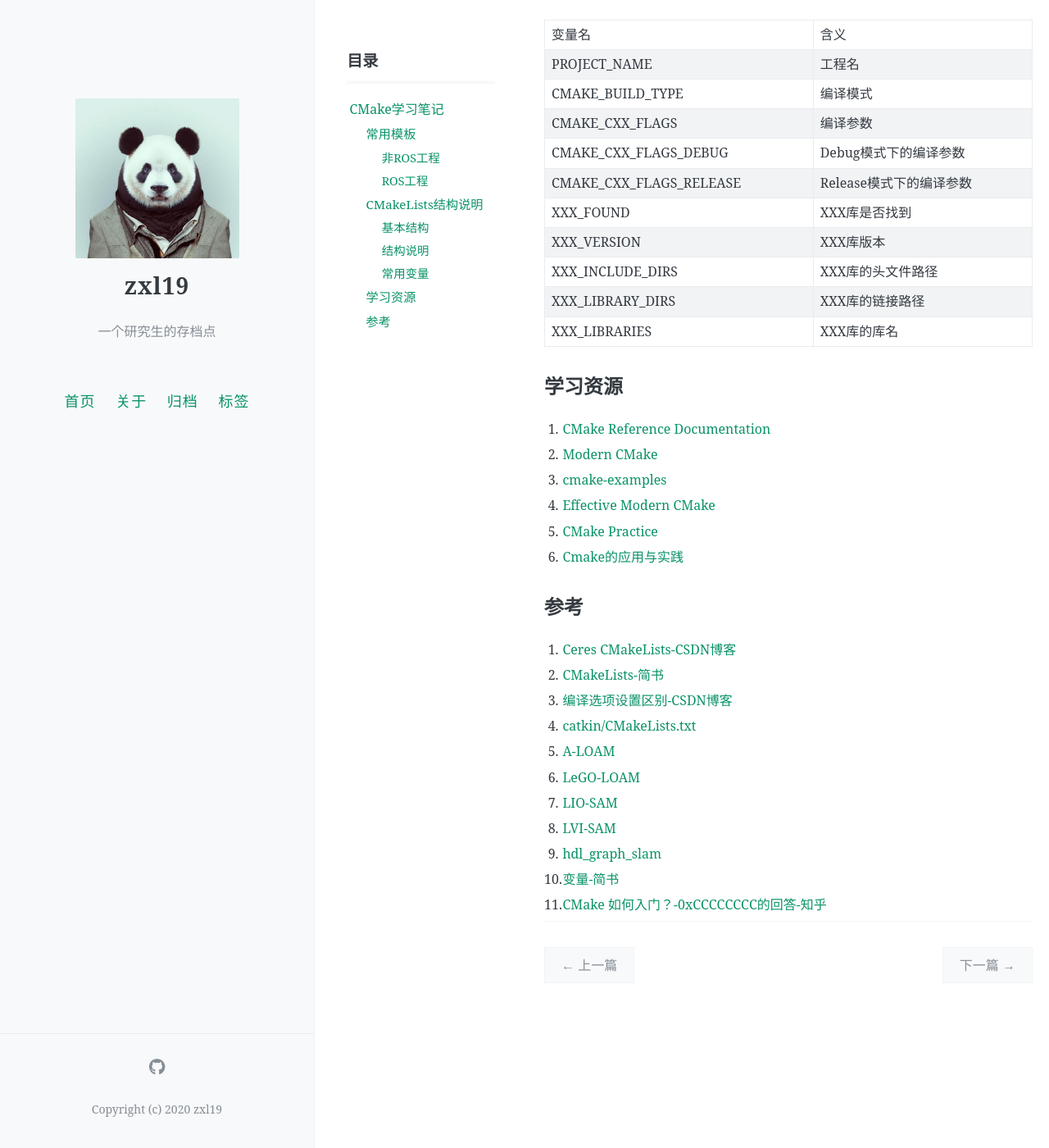
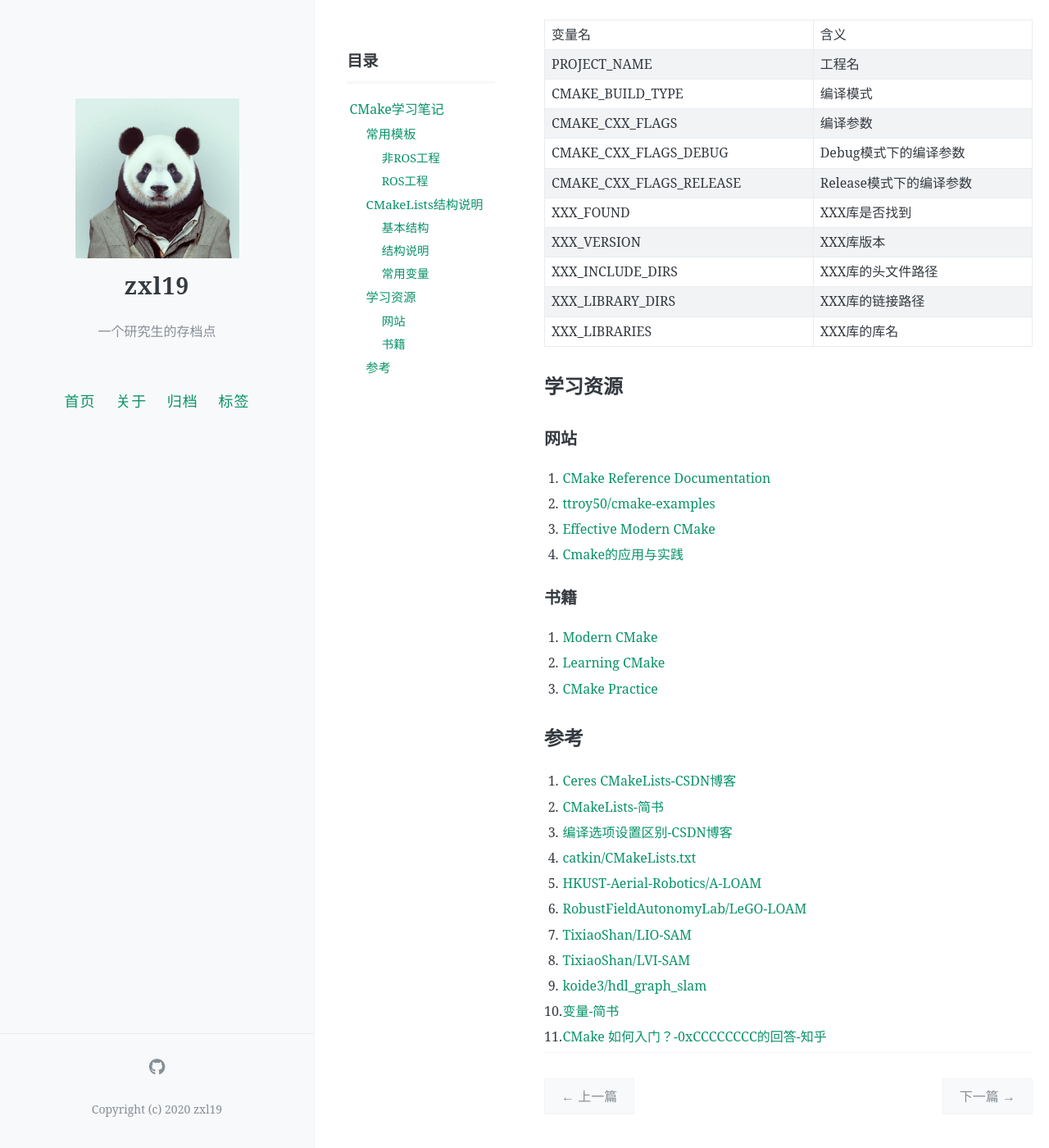
Before and after one commit to zxl19/zxl19.github.io, a Jekyll site: the page built from _posts/2021-03-28-cmake-note.md, in a window 1280 px wide and 1400 px high, scrolled down 2878 px. Shown: the whole window at 82% size. Built offline with Jekyll 4.4.1, drawn with Linux system fonts in a browser that asks for light colours; comment, search, counter and statistics services are not loaded.

Commit message:
Update 2021-03-28-cmake-note.md

```diff
--- a/_posts/2021-03-28-cmake-note.md
+++ b/_posts/2021-03-28-cmake-note.md
@@ -124,12 +124,18 @@ target_link_libraries()
 
 ## 学习资源
 
+### 网站
+
 1. [CMake Reference Documentation](https://cmake.org/cmake/help/latest/index.html)
-2. [Modern CMake](http://cliutils.gitlab.io/modern-cmake/)
-3. [cmake-examples](https://github.com/ttroy50/cmake-examples)
-4. [Effective Modern CMake](https://gist.github.com/mbinna/c61dbb39bca0e4fb7d1f73b0d66a4fd1)
-5. [CMake Practice](http://file.ncnynl.com/ros/CMake%20Practice.pdf)
-6. [Cmake的应用与实践](https://www.bilibili.com/video/BV17J411m7o1)
+2. [ttroy50/cmake-examples](https://github.com/ttroy50/cmake-examples)
+3. [Effective Modern CMake](https://gist.github.com/mbinna/c61dbb39bca0e4fb7d1f73b0d66a4fd1)
+4. [Cmake的应用与实践](https://www.bilibili.com/video/BV17J411m7o1)
+
+### 书籍
+
+1. [Modern CMake](http://cliutils.gitlab.io/modern-cmake/)
+2. [Learning CMake](https://riptutorial.com/Download/cmake.pdf)
+3. [CMake Practice](http://file.ncnynl.com/ros/CMake%20Practice.pdf)
 
 ## 参考
 
@@ -137,10 +143,10 @@ target_link_libraries()
 2. [CMakeLists-简书](https://www.jianshu.com/p/95c744a5c6f1)
 3. [编译选项设置区别-CSDN博客](https://blog.csdn.net/10km/article/details/51731959)
 4. [catkin/CMakeLists.txt](http://wiki.ros.org/catkin/CMakeLists.txt)
-5. [A-LOAM](https://github.com/HKUST-Aerial-Robotics/A-LOAM)
-6. [LeGO-LOAM](https://github.com/RobustFieldAutonomyLab/LeGO-LOAM)
-7. [LIO-SAM](https://github.com/TixiaoShan/LIO-SAM)
-8. [LVI-SAM](https://github.com/TixiaoShan/LVI-SAM)
-9. [hdl_graph_slam](https://github.com/koide3/hdl_graph_slam)
+5. [HKUST-Aerial-Robotics/A-LOAM](https://github.com/HKUST-Aerial-Robotics/A-LOAM)
+6. [RobustFieldAutonomyLab/LeGO-LOAM](https://github.com/RobustFieldAutonomyLab/LeGO-LOAM)
+7. [TixiaoShan/LIO-SAM](https://github.com/TixiaoShan/LIO-SAM)
+8. [TixiaoShan/LVI-SAM](https://github.com/TixiaoShan/LVI-SAM)
+9. [koide3/hdl_graph_slam](https://github.com/koide3/hdl_graph_slam)
 10. [变量-简书](https://www.jianshu.com/p/1827cd86d576)
 11. [CMake 如何入门？-0xCCCCCCCC的回答-知乎](https://www.zhihu.com/question/58949190/answer/999701073)
```
